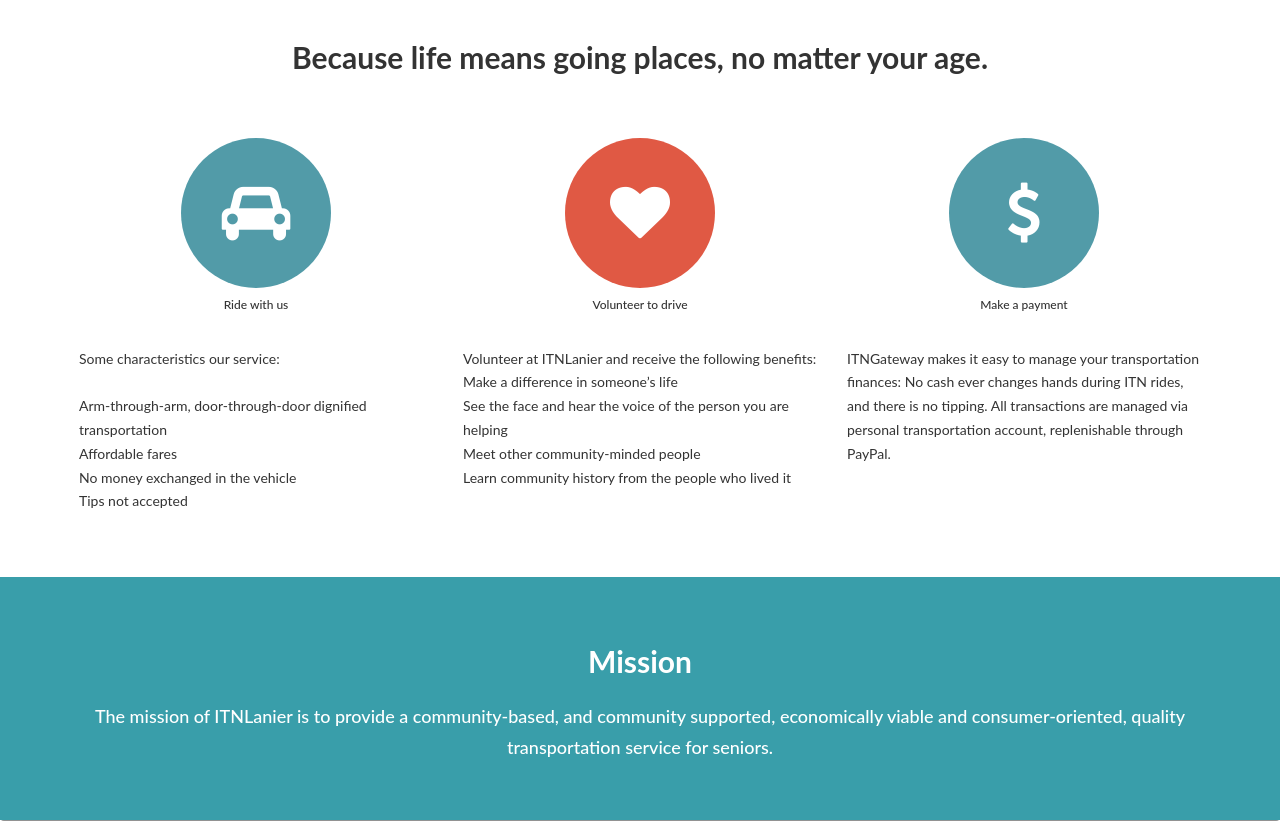
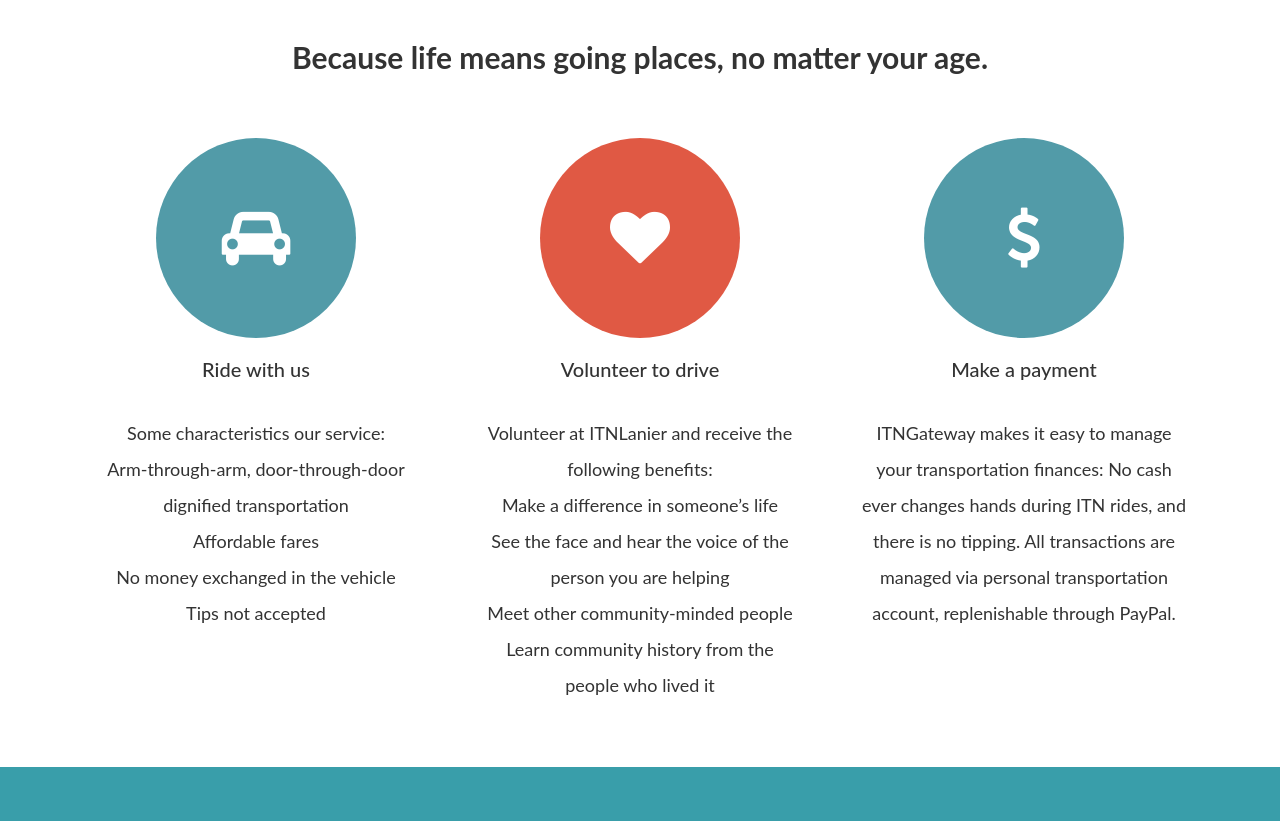
Before and after one commit to samguergen/ITNLanier, a PHP site: page / in a window 1280 px wide. Shown: the part 627-1448 px from the top of the page. Run offline with PHP 8.4, Linux system fonts and the light colour scheme; some libraries are stand-ins or nearby versions; grey boxes are pictures that could not be loaded.

Commit message:
fix highlights homepage

```diff
--- a/css/index.css
+++ b/css/index.css
@@ -147,33 +147,32 @@ nav .dropdown-menu li a {
 .homepage .hp-first .features .feature-icon{
   text-align:center;
   border-radius: 100%;
-  height: 150px;
-  width: 150px;
+  height: 200px;
+  width: 200px;
   color:white;
   margin-left:auto;
   margin-right:auto;
 }
 
-.homepage .hp-first .features .feature-icon .fa-car{
+.homepage .hp-first .features .feature-icon .fa{
   font-size: 60px;
-  line-height: 150px;
-}
-
-.homepage .hp-first .features .feature-icon .fa-heart{
-  font-size: 60px;
-  line-height: 150px;
-}
-
-.homepage .hp-first .features .feature-icon .fa-dollar{
-  font-size: 60px;
-  line-height: 150px;
+  line-height: 200px;
 }
 
 .homepage .hp-first .features h6 {
   text-align: center;
+  font-size:20px;
+  margin-top:20px;
 }
 
-.homepage .hp-first .features .feature-description {margin-top: 10%;}
+.homepage .hp-first .features .feature-description {
+  margin-top: 10%;
+  font-size: 18px;
+  line-height: 2;
+  text-align: center;
+  padding-left: 15px;
+  padding-right: 15px;
+}
 
 .homepage .mission {
   text-align: center;
--- a/index.html
+++ b/index.html
@@ -180,7 +180,6 @@
           <h6>Ride with us</h6>
           <div class="feature-description">
             Some characteristics our service:<br>
-            <br>
             Arm-through-arm, door-through-door dignified transportation<br>
             Affordable fares<br>
             No money exchanged in the vehicle<br>
```
